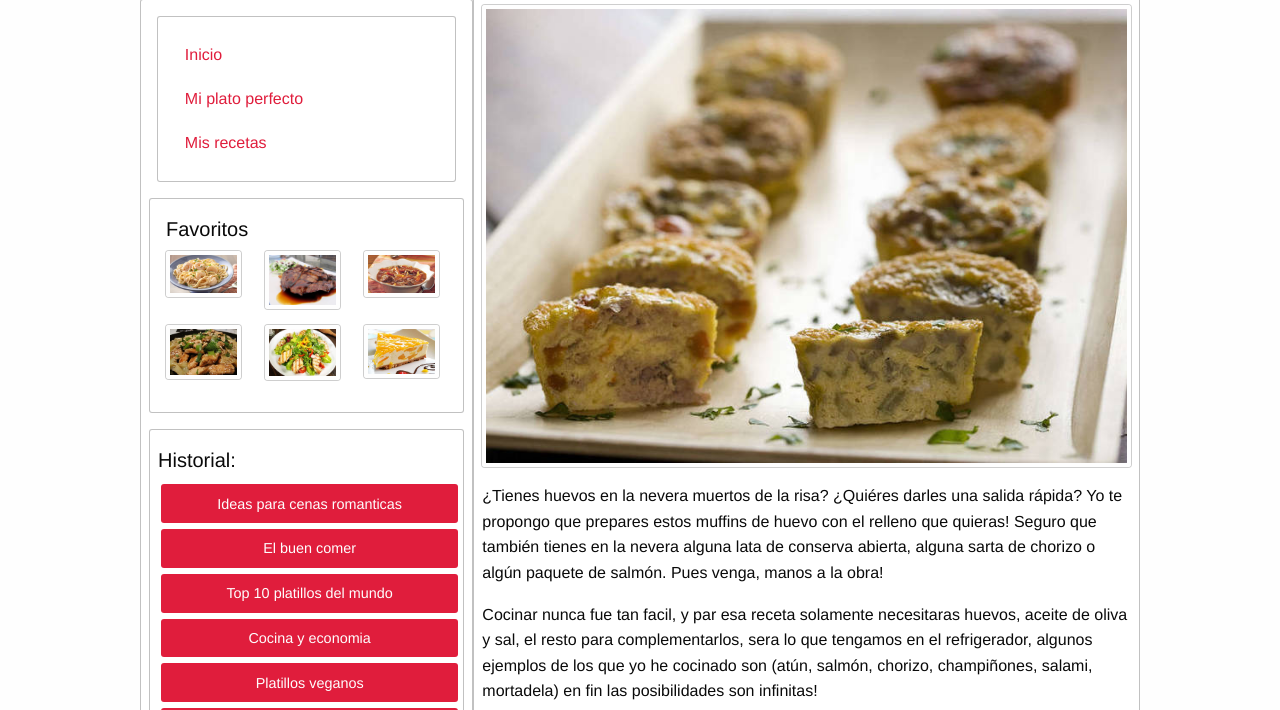
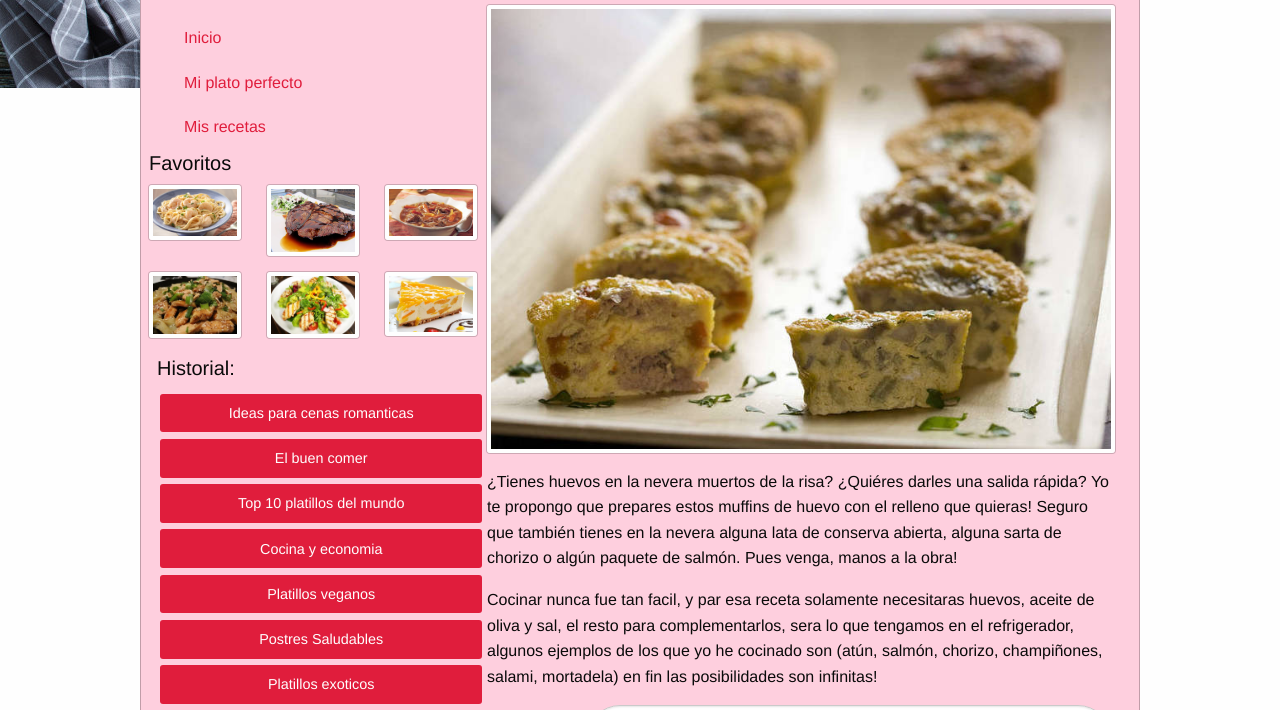
Before and after one commit to Ale9208/ProyectoFinalFrameworks2, a plain HTML site: page index.html in a window 1280 px wide. Shown: the part 326-1036 px from the top of the page. Drawn offline with Linux system fonts and the light colour scheme.

Commit message:
estilo colores 1

```diff
--- a/css/estilos.css
+++ b/css/estilos.css
@@ -1,3 +1,9 @@
+body{
+	background-image: url(../img/fondo.jpg);
+	background-repeat: no-repeat;
+	background-size:
+}
+
 .lupa{
 	font-size: 30px;
 	margin-left: 30%;
@@ -21,3 +27,7 @@ ul li{
 	border-radius: 35px;
 	resize: none;
 }
+
+.barra-superior, .body-container{
+	background-color: #fecfde;
+}
--- a/index.html
+++ b/index.html
@@ -25,9 +25,9 @@
 			</div>
 		</div>
 
-		<div class="row body-container">
-			<div class="large-4 medium-4 small-12 columns">
-				<div class="row buscador callout">
+		<div class="row body-container callout">
+			<div class="large-4 medium-4 small-12 columns columna-izq">
+				<div class="row callout buscador">
 					<div class="small-2 colums">
 						<i class="step fi-magnifying-glass lupa"></i>
 					</div>
@@ -36,15 +36,15 @@
 					</div>
 				</div>
 
-				<div class="row menu-vertical callout">
-					<div class="small-12 columns callout">
+				<div class="row menu-vertical">
+					<div class="small-12 columns">
 						<ul class="vertical menu">
 							<li><a href="">Inicio</a></li>
 							<li><a href="">Mi plato perfecto</a></li>
 							<li><a href="">Mis recetas</a></li>
 						</ul>
 					</div>
-					<div class="row favoritos callout">
+					<div class="row favoritos">
 						<h5>Favoritos</h5>
 						<div class="row fila-1">
 							<div class="small-4 columns favorito">
@@ -72,7 +72,7 @@
 						</div>
 					</div>
 					<div class="row historial">
-						<div class="small-12 columns callout">
+						<div class="small-12 columns">
 							<h5>Historial:</h5>
 							<ul class="vertical menu">
 								<li><a href="" class="button expanded">Ideas para cenas romanticas</a></li>
@@ -92,7 +92,7 @@
 			</div>
 
 
-			<div class="large-8 medium-8 small-12 columns callout">
+			<div class="large-8 medium-8 small-12 columns">
 
 				<div class="row post-1">
 					<div class="small-12 columns">
@@ -151,11 +151,6 @@
 		</div>
 
 
-
-
-
-
-
 <script type="text/javascript" src="js/foundation.min.js"></script>
 <script type="text/javascript" src="js/jquery.js"></script>
 <script type="text/javascript" src="js/what-input.js"></script>
```
Also changed, not shown: img/fondo.jpg (added).
